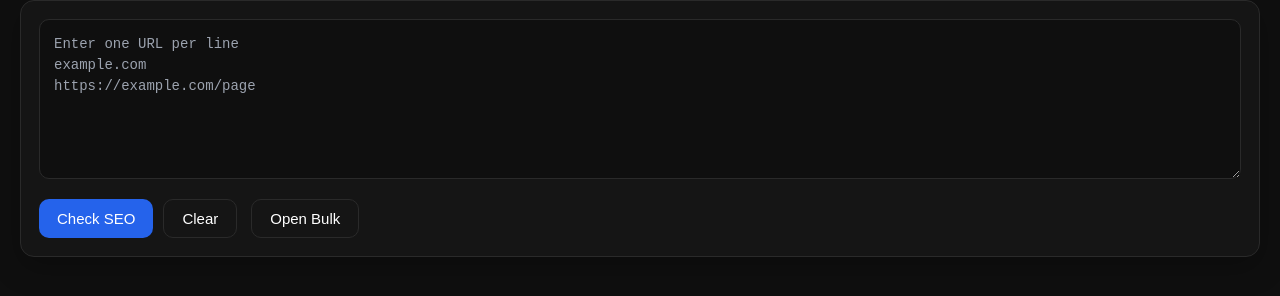
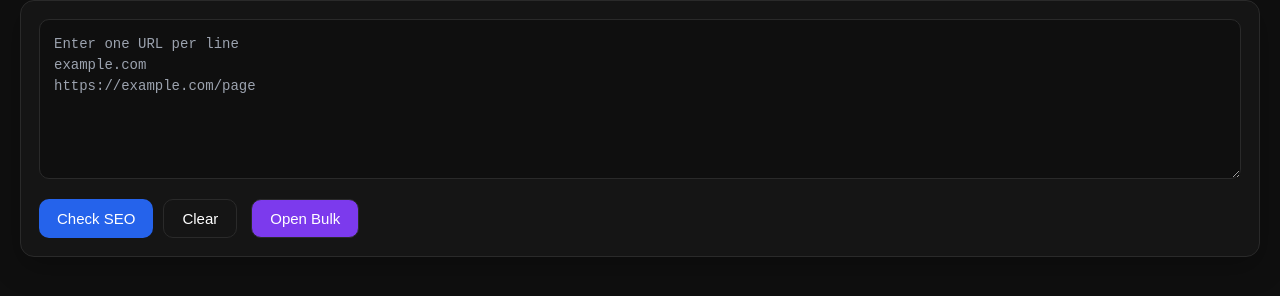
Before and after one commit to Ryanzg23/ultimateseochecker, a plain HTML site: page index.html in a window 1280 px wide. Shown: the part 72-368 px from the top of the page. Drawn offline with Linux system fonts and the light colour scheme.

Commit message:
Update index.html

```diff
--- a/index.html
+++ b/index.html
@@ -49,11 +49,12 @@ https://example.com/page"
       <div class="action-right">
         <button
           id="openBulkBtn"
-          class="secondary"
+          class="secondary open-bulk"
           onclick="openBulk()"
         >
           Open Bulk
         </button>
+
       </div>
 
     </div>
```
